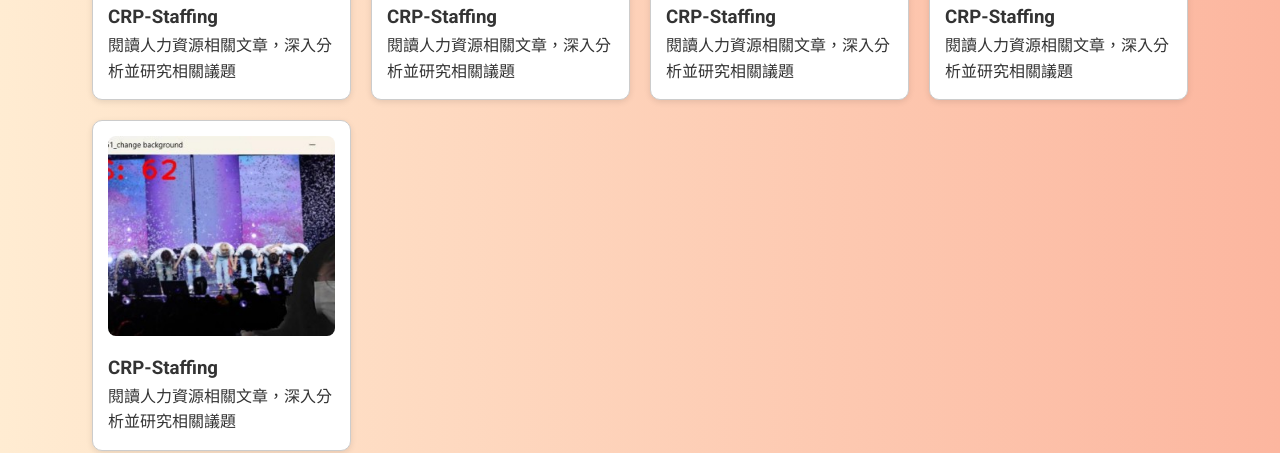
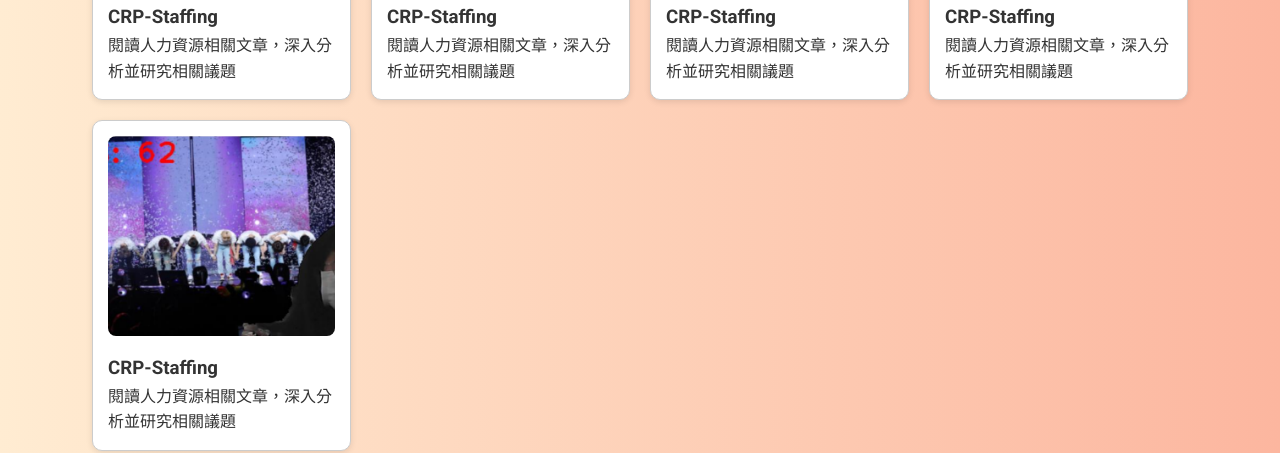
Before and after one commit to jmw1224/jmw1224.github.io, a plain HTML site: page index.html in a window 1280 px wide. Shown: the part 967-1420 px from the top of the page. Drawn offline with Linux system fonts and the light colour scheme.

Commit message:
Update index.html

```diff
--- a/index.html
+++ b/index.html
@@ -74,7 +74,7 @@
         <p>閱讀人力資源相關文章，深入分析並研究相關議題</p>
       </div>
        <div class="project-card">
-        <img src="attached_assets/作品集5.jpg" alt="作品集5 圖片">
+        <img src="attached_assets/作品集(5.png" alt="作品集(5 圖片">
         <h3>CRP-Staffing</h3>
         <p>閱讀人力資源相關文章，深入分析並研究相關議題</p>
       </div>
```
